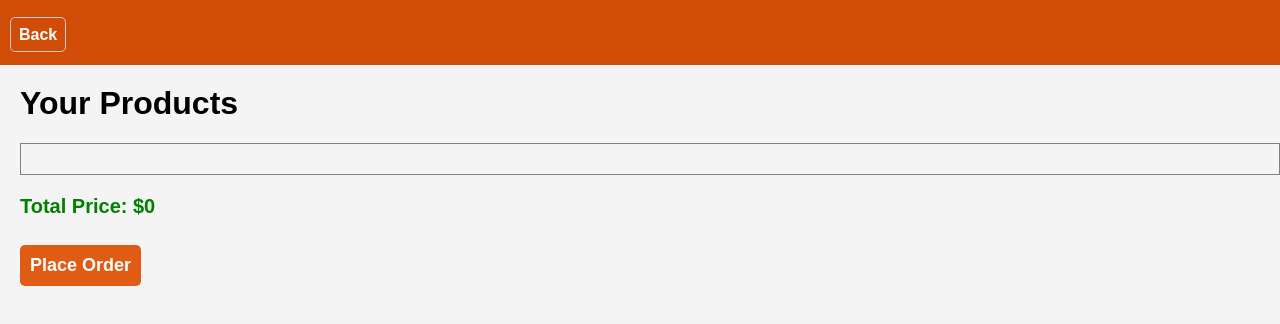
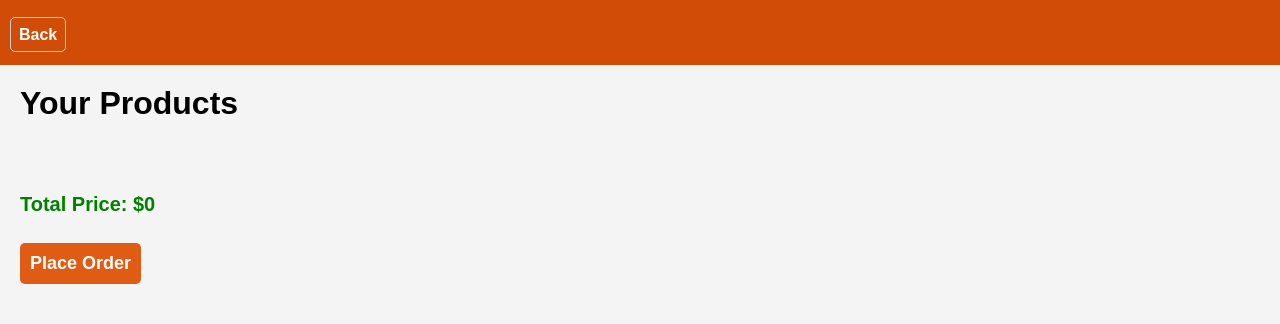
Before and after one commit to hosamsemry/E-commerce-front, a website: page html/checkout.html in a window 1280 px wide. Drawn offline with Linux system fonts and the light colour scheme; some packages are replaced by stand-ins of ours; no server answers; a script that the page names is missing.

Commit message:
removed border

```diff
--- a/css/checkout.css
+++ b/css/checkout.css
@@ -56,7 +56,6 @@ h1 {
     flex-direction: rows;
     gap: 30px;
     margin-left: 20px;
-    border: 1px solid #828282;
     padding: 15px;
 
 }
```
